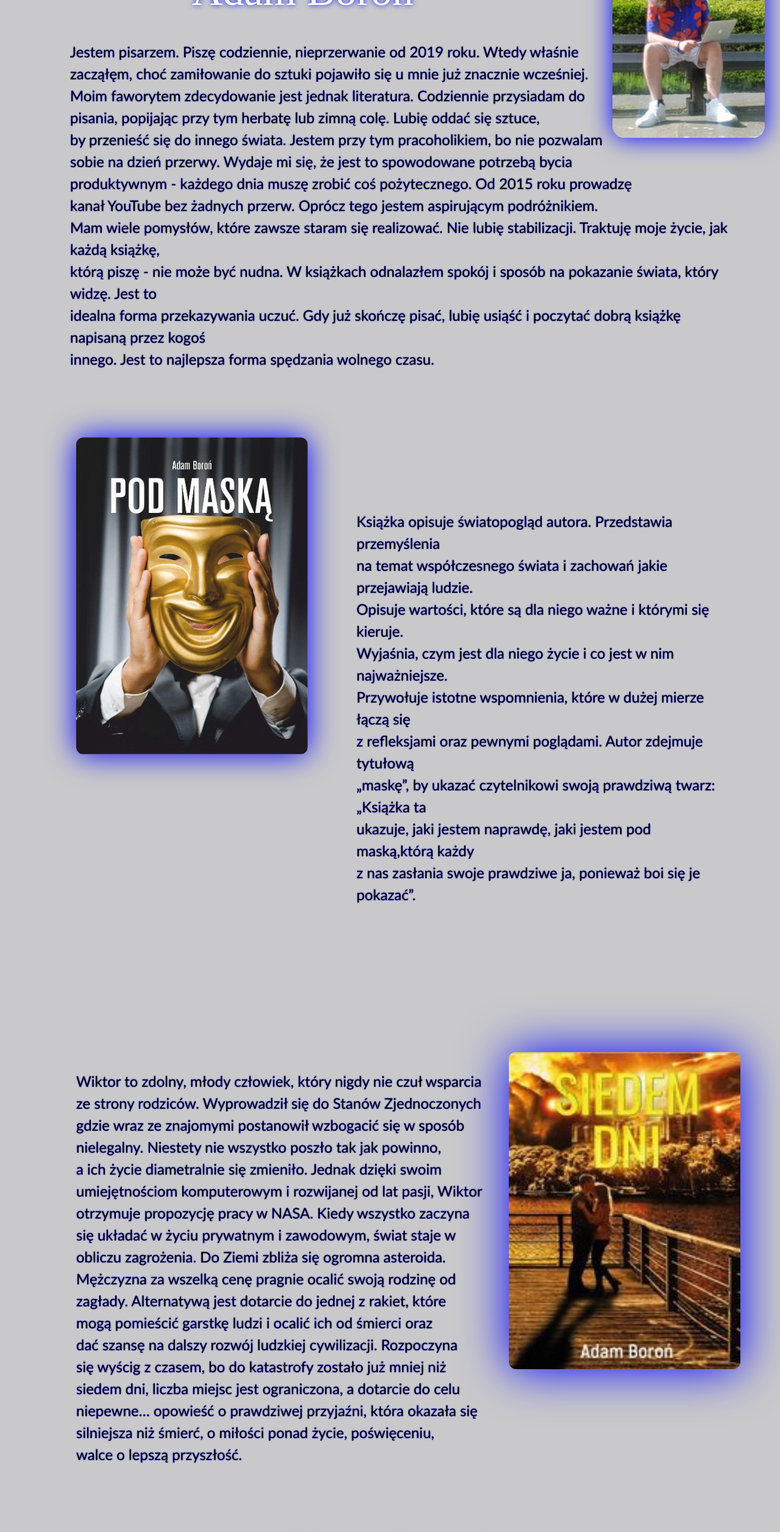
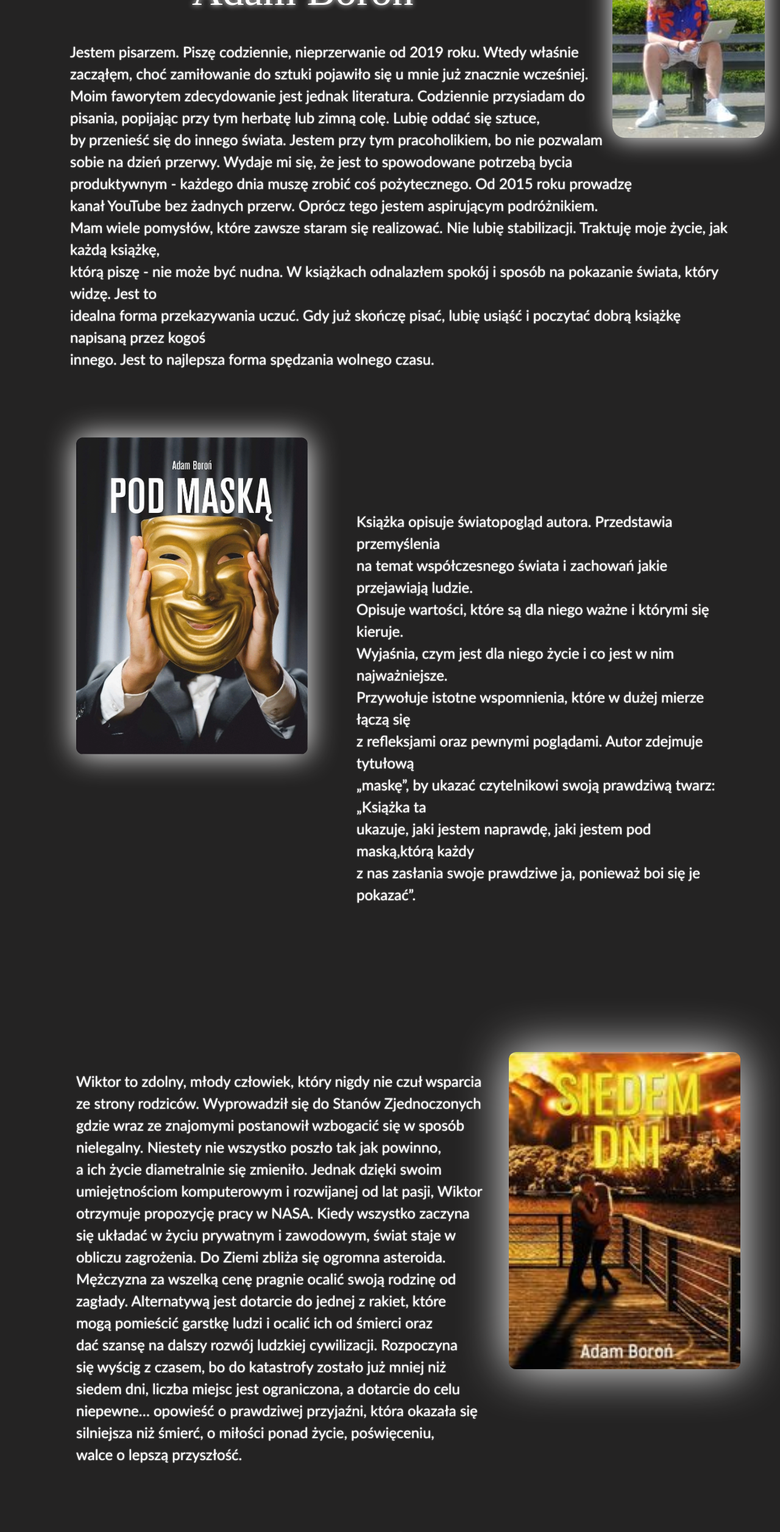
Before and after one commit to JKmuslim/Adam-Boron, a plain HTML site: page index.html in a window 1280 px wide. Shown: the part 240-2752 px from the top of the page at 61% size. Drawn offline with nearby package versions, Linux system fonts and the light colour scheme.

Commit message:
Update page.css

```diff
--- a/page.css
+++ b/page.css
@@ -1,6 +1,6 @@
 
 .container{
-    background: rgb(201, 201, 203);
+    background:  rgb(36, 35, 35);
     font-size: 24px;
     font-family: 'Gill Sans', 'Gill Sans MT', Calibri, 'Trebuchet MS', sans-serif;
 }
@@ -74,12 +74,12 @@
 }
 
 .text1{
-    color: black;
+    color: white;
     font-size: 23px;
     margin-left: 30px ;
     margin-bottom: 100px;
     margin-top: -530px;
-    text-shadow: 0 0 2px blue;
+    text-shadow: 0 0 2px white;
 }
 
 .title{
@@ -91,7 +91,7 @@
     font-size: 70px;
     font-family: 'montserrat';
     color: white;
-    text-shadow: 0 0 10px blue;
+    text-shadow: 0 0 10px white;
 }
 
 span{
@@ -105,7 +105,7 @@ span{
     height: 300px;
     margin-left: 920px;
     border-radius: 20px;
-    box-shadow: 0 0 40px 0 blue;
+    box-shadow: 0 0 40px 0 white;
     margin-bottom: 90px;
     margin-top: -30px;
 }
@@ -118,7 +118,7 @@ span{
     align-items: center;
     border-radius:12px;
     margin-top: 10px;
-    box-shadow: 0px 0px 50px 0 blue;
+    box-shadow: 0px 0px 50px 0 white;
 }
 
 .photo:hover{
@@ -133,7 +133,7 @@ span{
     display: flex;
     border-radius: 12px;
     margin-top: 240px;
-    box-shadow: 0px 0px 80px 0 blue;
+    box-shadow: 0px 0px 80px 0 white;
 }
 
 .photo2:hover{
@@ -146,24 +146,23 @@ span{
     font-size: 24px;
     margin-left: 500px;
     margin-top: -400px;
-    color: black;
-    text-shadow: 0 0 60px black;
-    text-shadow: 0 0 2px blue;
+    color: white;
+    text-shadow: 0 0 2px white;
 }
 
 
 .text3{
-    color: black;
+    color: white;
     text-shadow: 0 0 60px black;
     font-size: 24px;
     margin-top: -490px;
-    text-shadow: 0 0 2px blue;
+    text-shadow: 0 0 2px white;
     margin-left: 40px;
 }
 
 .tytuł{
-    color:black;
-    text-shadow: 0 0 4px blue;
+    color:white;
+    text-shadow: 0 0 4px white;
     display: flex;
     justify-content: space-around;
     font-size:50px;
```
